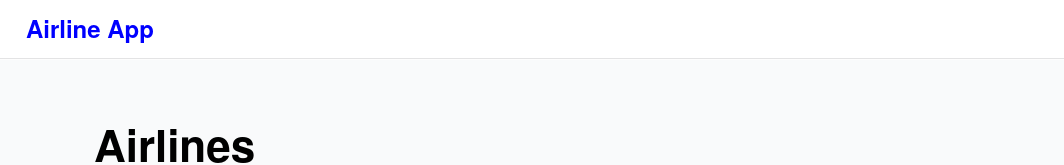
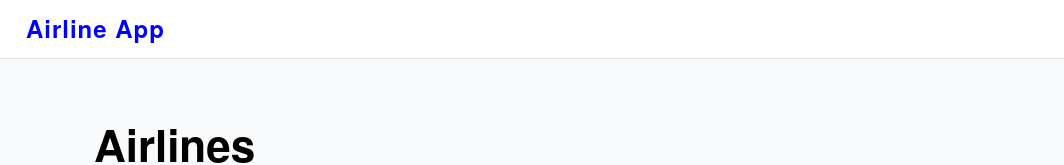
Before and after one commit to MatthewClarkOSU/Airline-App, a React (Create React App) app: page / in a window 1280 px wide. Shown: the top 165 px of the page, without its empty margins (0-1064 px from the left). Built offline with nearby package versions, Linux system fonts and the light colour scheme.

Commit message:
fixed letter spacing on h2 header and removed useEffect

```diff
--- a/src/pages/Home.js
+++ b/src/pages/Home.js
@@ -1,5 +1,5 @@
 import "../styles.css";
-import React, { useState, useEffect } from "react";
+import React, { useState } from "react";
 import AirlineCard from '../components/AirlineCard'
 import AllianceFilterCheckbox from '../components/AllianceFilterCheckbox'
 import { airlineData } from '../data/airlineData'
--- a/src/styles.css
+++ b/src/styles.css
@@ -19,6 +19,7 @@ h2 {
     margin: 0 0 20px 10px;
     line-height: .8em;
     font-weight: bold;
+    letter-spacing: 1px;
 }
 
 hr {
```
Also changed, not shown: 1 other file (tests, documents, lock files or other folders).
